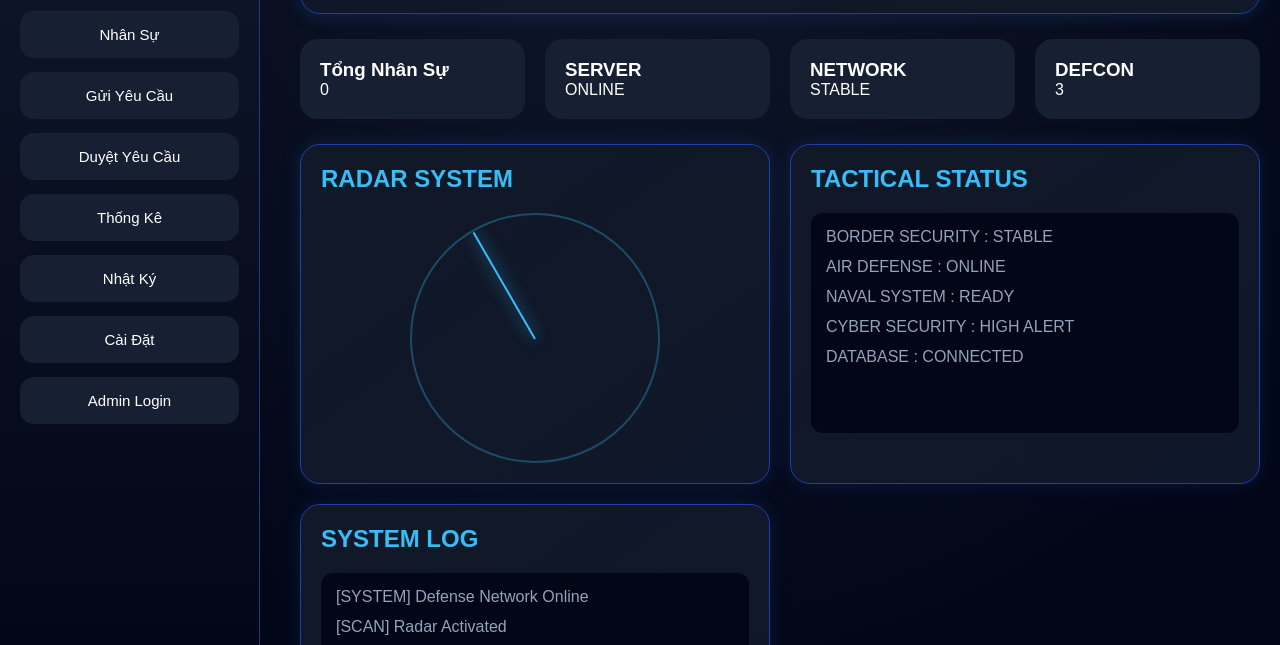
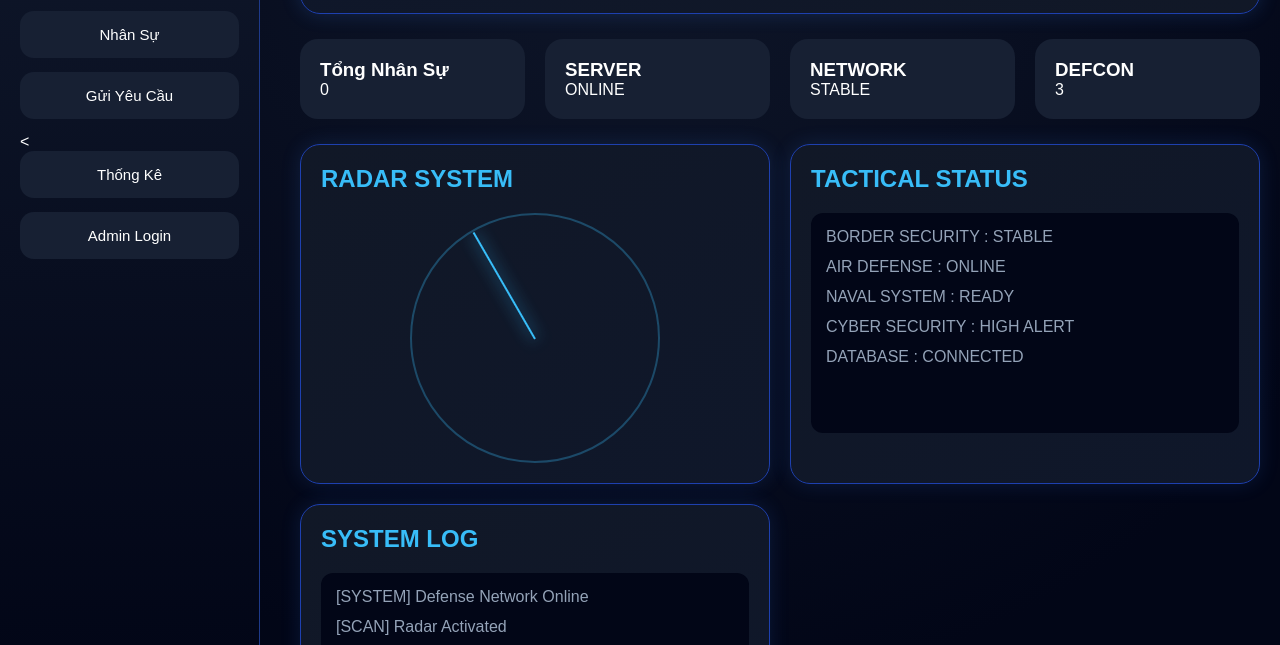
Before and after one commit to kobietdatten100-sketch/ThongtinquannhanQTPPA, a plain HTML site: page index.html in a window 1280 px wide. Shown: the part 137-782 px from the top of the page. Drawn offline with Linux system fonts and the light colour scheme.

Commit message:
Update index.html

```diff
--- a/index.html
+++ b/index.html
@@ -503,7 +503,8 @@ tr:hover{
             Gửi Yêu Cầu
         </button>
 
-        <button onclick="showTab('requests')">
+        <<button id="btnRequests"
+style="display:none;" onclick="showTab('requests')">
     Duyệt Yêu Cầu
 </button>
 
@@ -511,11 +512,11 @@ tr:hover{
             Thống Kê
         </button>
 
-        <button onclick="showTab('logs')">
+<button id="btnLogs" style="display:none;" onclick="showTab('logs')">
     Nhật Ký
 </button>
 
-        <button onclick="showTab('settings')">
+<button id="btnSettings" style="display:none;" onclick="showTab('settings')">
     Cài Đặt
 </button>
 
@@ -969,6 +970,9 @@ function adminLogin(){
         document.getElementById(
         "addPersonnelBtn"
         ).style.display = "block";
+document.getElementById("btnRequests").style.display = "block";
+document.getElementById("btnLogs").style.display = "block";
+document.getElementById("btnSettings").style.display = "block";
 
         alert(
         " đăng nhập thành công!"
```
Lines whose indentation alone changed are shown as unchanged.
